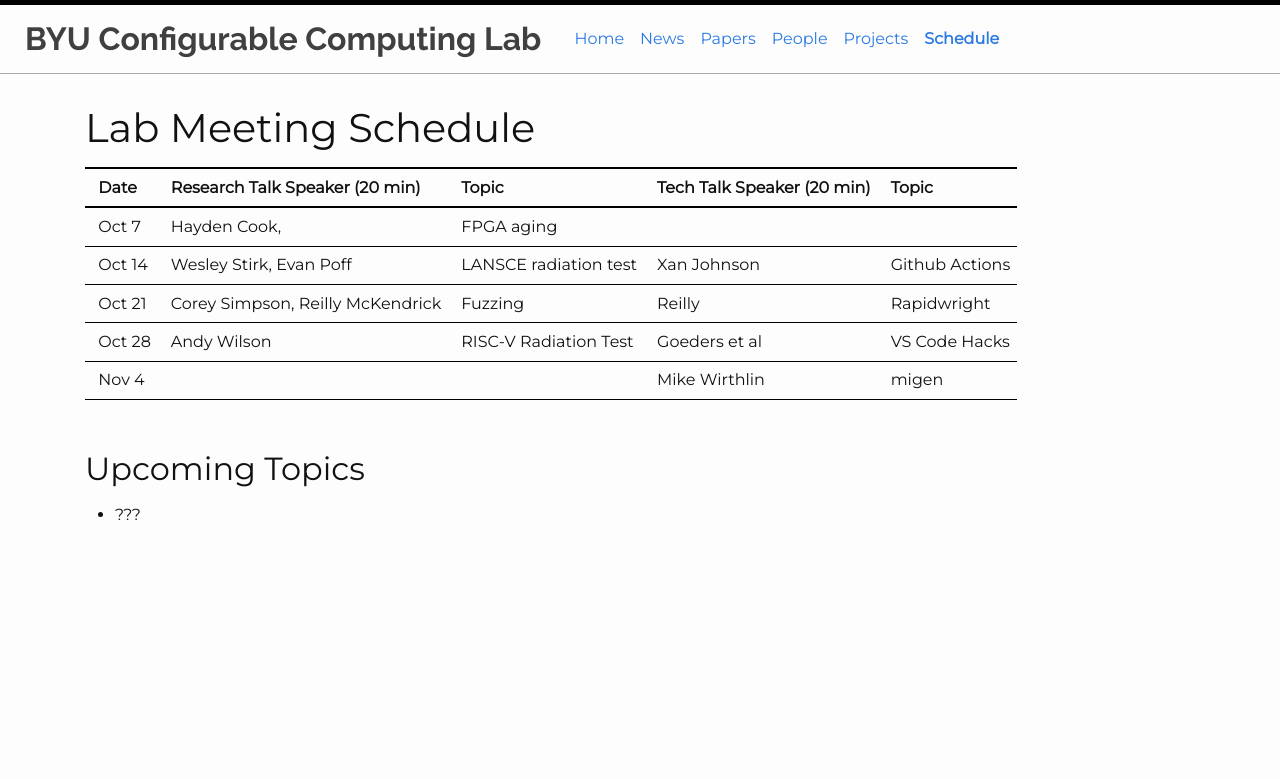
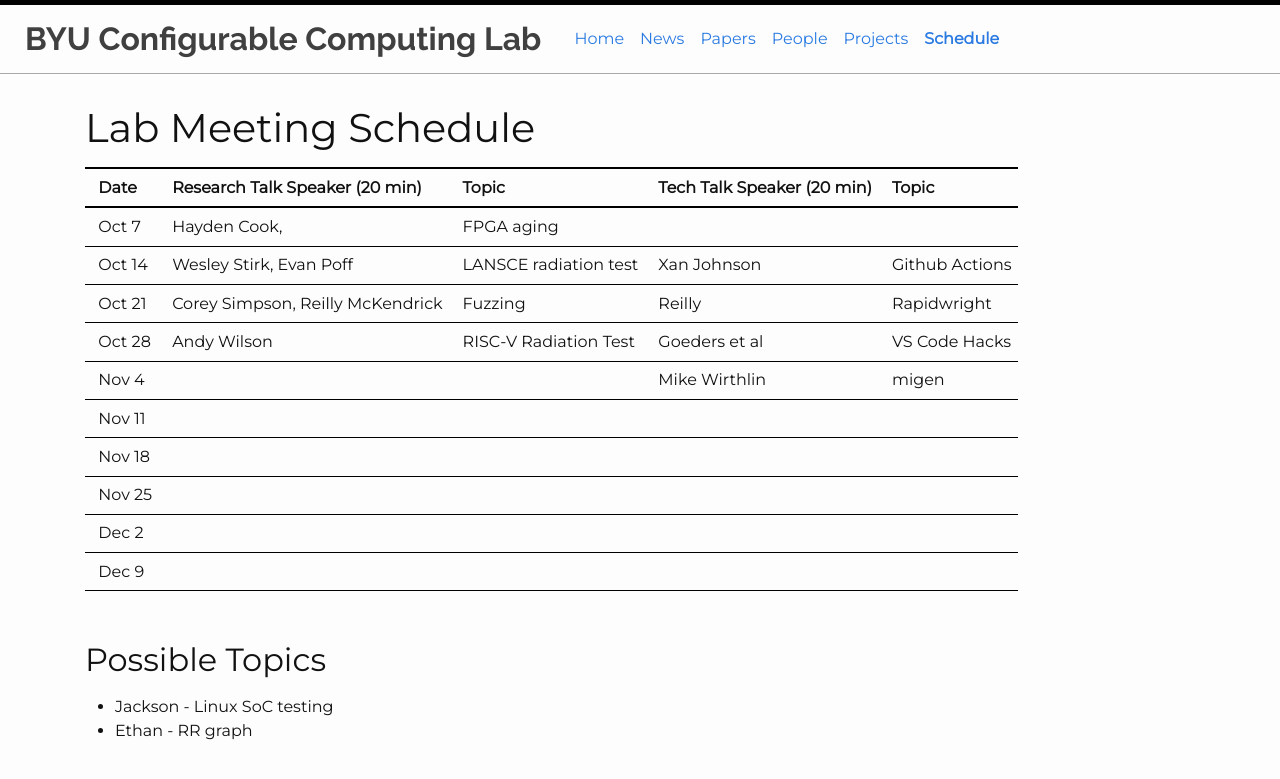
Before and after one commit to byuccl/byuccl.github.io, a Jekyll site: the page built from pages/schedule.md, in a window 1280 px wide. Shown: the top 779 px of the page. Built offline with Jekyll 4.4.1, drawn with Linux system fonts in a browser that asks for light colours; nearby versions of some CDN libraries.

Commit message:
schedule
Signed-off-by: Jeff Goeders <jeff.goeders@gmail.com>

```diff
--- a/pages/schedule.md
+++ b/pages/schedule.md
@@ -13,8 +13,14 @@ title: Schedule
 |Oct 21     | Corey Simpson, Reilly McKendrick  | Fuzzing                   | Reilly                        |Rapidwright       |
 |Oct 28     | Andy Wilson                       | RISC-V Radiation Test     | Goeders et al                 |VS Code Hacks     |
 |Nov 4      |                                   |                           | Mike Wirthlin                 |migen             |
+|Nov 11     |                                   |                           |                               |                  |
+|Nov 18     |                                   |                           |                               |                  |
+|Nov 25     |                                   |                           |                               |                  |
+|Dec 2      |                                   |                           |                               |                  |
+|Dec 9      |                                   |                           |                               |                  |
 
 
 
-## Upcoming Topics
-* ???
+## Possible Topics
+* Jackson - Linux SoC testing
+* Ethan - RR graph
```
